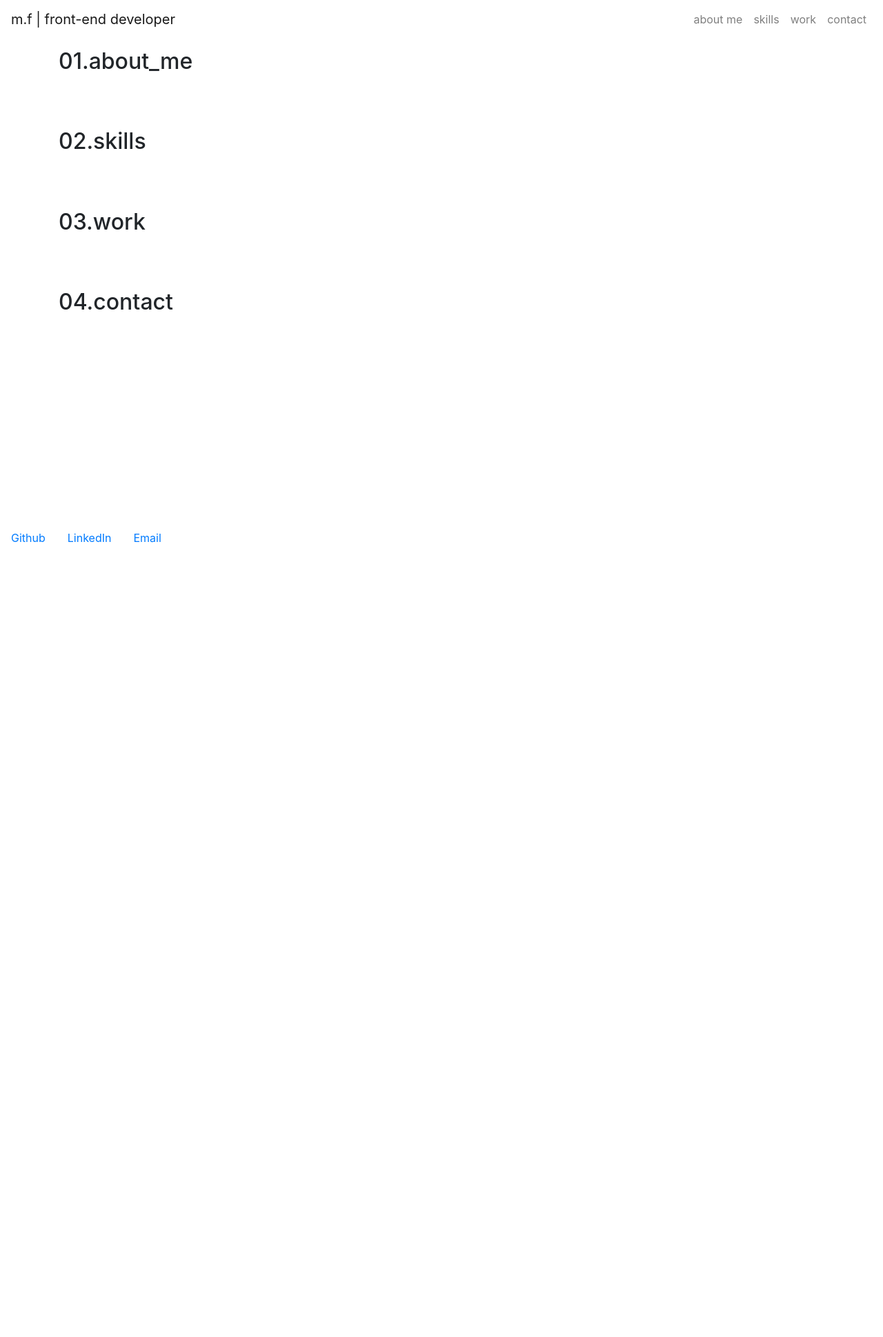
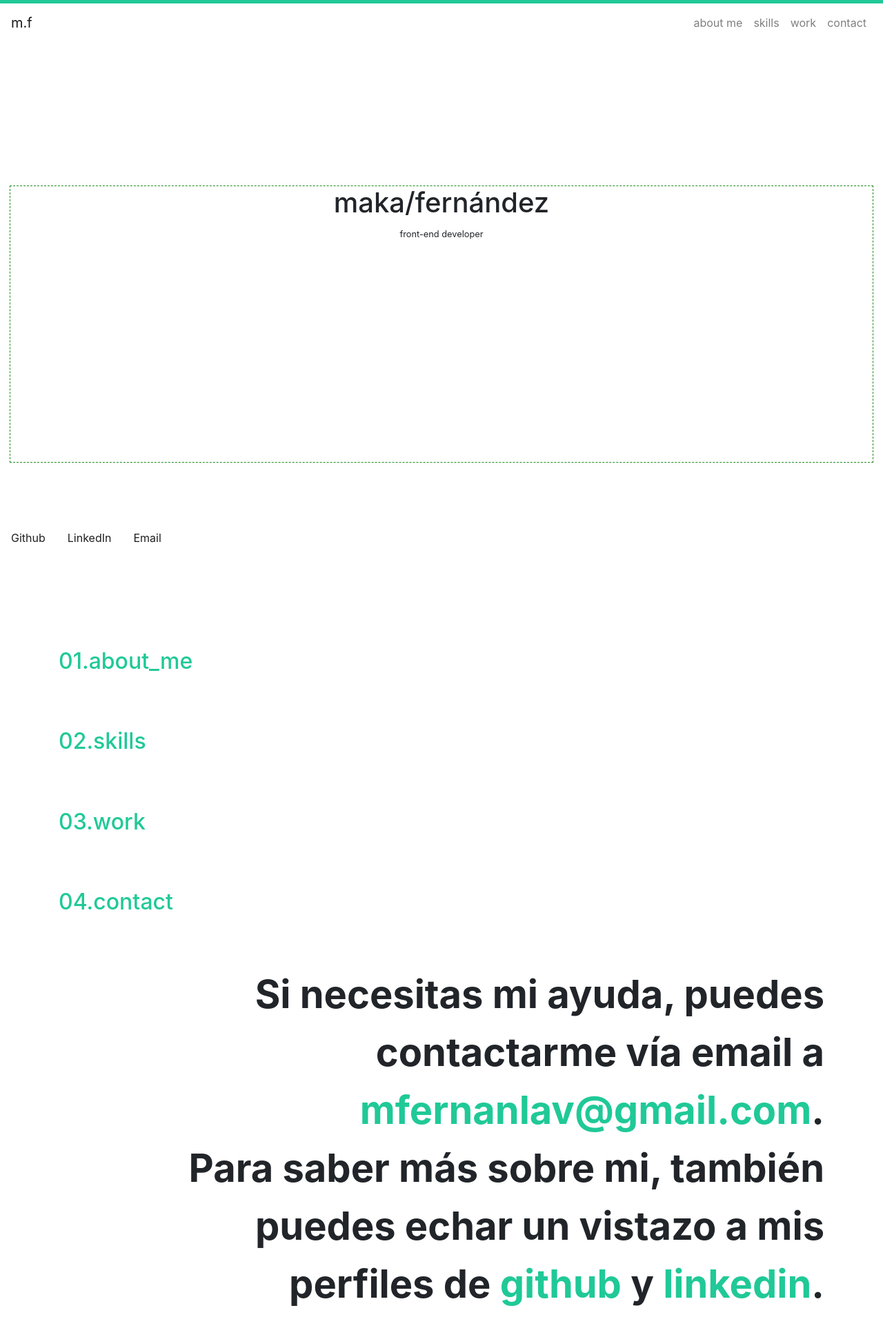
Before and after one commit to makafernandez/makafernandez.github.io, a plain HTML site: page index.html in a window 1280 px wide. Shown: the whole page at 69% size. Before the commit the page ends 800 px from the top, so only its background shows below. Drawn offline with nearby package versions, Linux system fonts and the light colour scheme.

Commit message:
contact section ok

```diff
--- a/assets/css/main.css
+++ b/assets/css/main.css
@@ -1,3 +1,69 @@
+.navbar {
+  border-top: 5px solid #20c997;
+}
+
 .container, .container-fluid {
   padding-top: 70px;
 }
+
+h2 {
+  color: #20c997;
+}
+
+/* WELCOME */
+.background {
+  height: 100vh;
+}
+
+#headline {
+  outline: 1px dashed forestgreen;
+  transform: translateY(50%);
+  text-align: center;
+  height: 50vh;
+}
+
+/* 01.ABOUT ME */
+
+
+/* 02.SKILLS */
+
+
+/* 03.WORK */
+
+
+/* 04.CONTACT */
+#contact {
+  height: 100vh;
+}
+
+#contact-info {
+  padding: 4rem 2rem 1rem 3rem;
+  font-size: 1.6rem;
+  font-weight: 700;
+  text-align: right;
+}
+
+#contact-info a {
+  color: #20c997;
+}
+
+#contact-info a:hover {
+  color: #ffdd1f;
+  text-decoration-line: none;
+}
+
+/* FOOTER */
+footer a {
+  color: #0e0d0dec;
+}
+
+/* MEDIA QUERIES */
+@media (min-width: 35.5em) {
+  /* 04.CONTACT */
+  #contact-info {
+  padding: 4rem 0 1rem 7rem;
+  font-size: 3.5rem;
+  font-weight: 700;
+  text-align: right;
+}
+}
--- a/index.html
+++ b/index.html
@@ -10,6 +10,7 @@
     crossorigin="anonymous">
   <link rel="stylesheet" type="text/css" media="screen" href="assets/css/main.css" />
 </head>
+
 <body>
   <header>
     <nav class="navbar navbar-expand-sm navbar-light bg-faded fixed-top">
@@ -18,7 +19,7 @@
         <span class="navbar-toggler-icon"></span>
       </button>
       <!-- Brand -->
-      <a class="navbar-brand" href="#">m.f | front-end developer</a>
+      <a class="navbar-brand" href="#">m.f</a>
       <!-- Links -->
       <div class="collapse navbar-collapse justify-content-end" id="nav-content">
         <ul class="navbar-nav">
@@ -38,6 +39,21 @@
       </div>
     </nav>
   </header>
+  <main>
+    <section id="welcome">
+      <div class="container-fluid">
+        <div class="row">
+          <div class="col-sm-12">
+            <div class="background">
+              <div id="headline">
+                <h1>maka/fernández</h1>
+                <small>front-end developer</small>
+              </div>
+            </div>
+          </div>
+        </div>
+      </div>
+    </section>
     <section id="about">
       <div class="container">
         <div class="row">
@@ -75,9 +91,22 @@
             <h2>04.contact</h2>
           </div>
         </div>
+        <div class="row">
+          <div class="col-sm-12">
+            <p id="contact-info">
+              Si necesitas mi ayuda, puedes contactarme vía email a
+              <a href="mailto://mfernanlav@gmail.com">mfernanlav@gmail.com</a>.
+              <br>
+              Para saber más sobre mi, también puedes echar un vistazo a mis perfiles de
+              <a href="https://www.github.com/makafernandez">github</a> y
+              <a href="https://www.linkedin.com/mfernanlav">linkedin</a>.
+            </p>
+          </div>
+        </div>
       </div>
 
     </section>
+  </main>
   <footer>
     <nav class="nav fixed-bottom">
       <a class="nav-link active" href="https://www.github.com/makafernandez">Github</a>
```
Also changed, not shown: 2 other files. Lines whose indentation alone changed are shown as unchanged.
